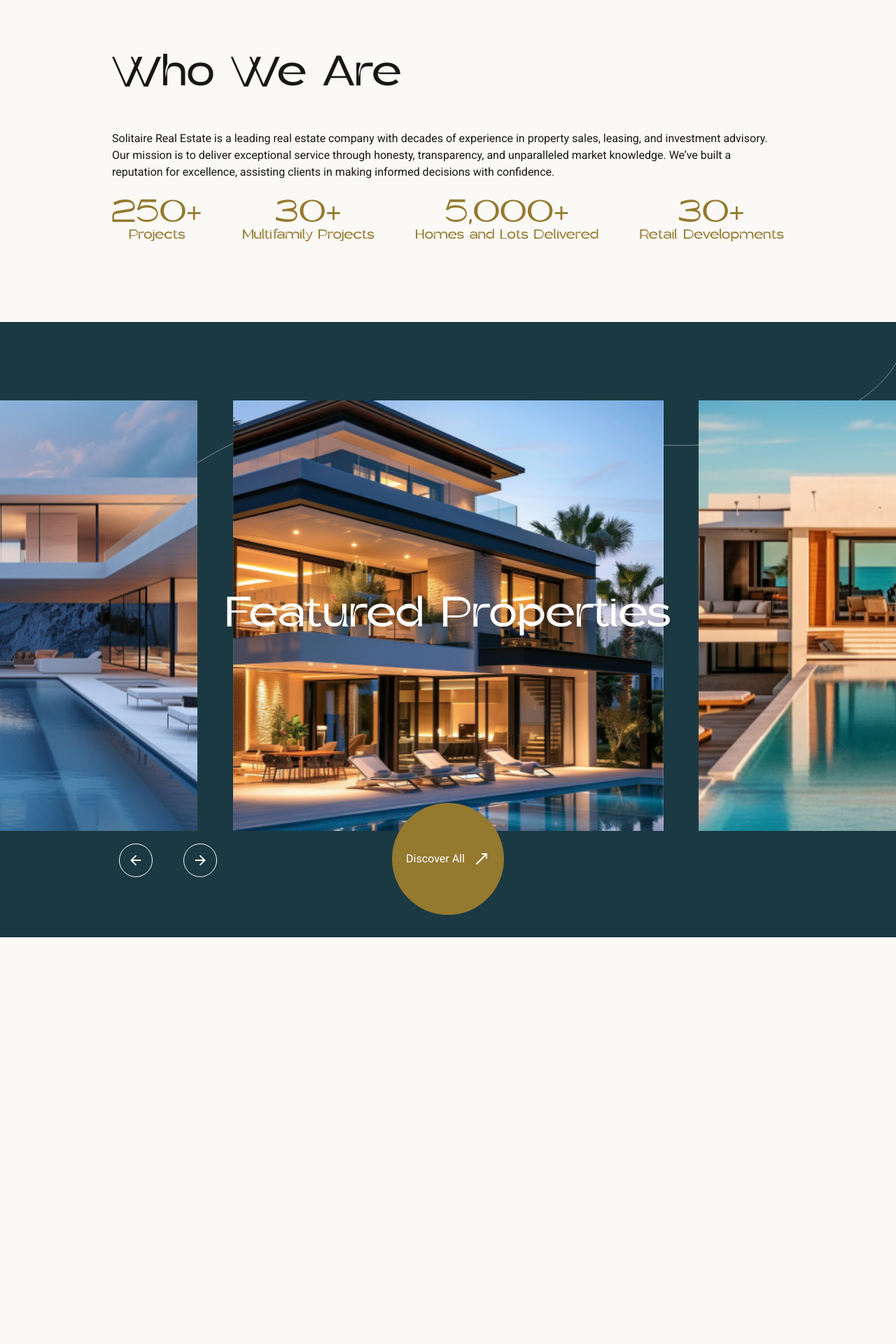
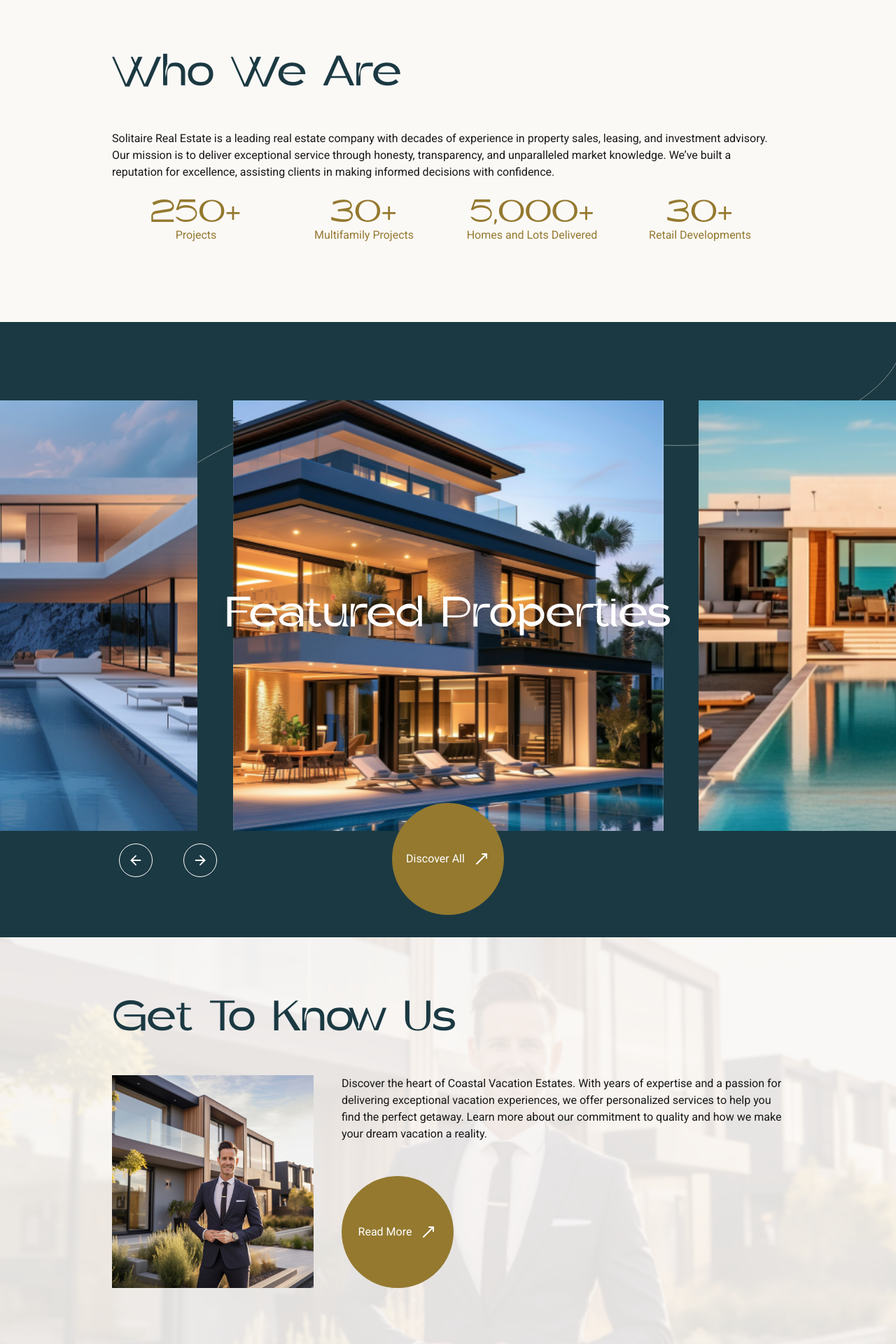
Before and after one commit to MBaroky/solitaire, a Next.js app: page / in a window 1280 px wide. Shown: the part 988-2908 px from the top of the page at 70% size. Before the commit the page ends 2327 px from the top, so only its background shows below. Built offline with nearby package versions, Linux system fonts and the light colour scheme.

Commit message:
get to know us done

```diff
--- a/app/api/properties/route.js
+++ b/app/api/properties/route.js
@@ -31,7 +31,7 @@ const endpoint = [
     address: "Dubsi, UAE",
     price: "400",
     offer: "",
-    title: "",
+    title: "Serenity Waters Luxury Villa",
     desc: "",
     featured: true,
     size: "villa",
--- a/app/page.js
+++ b/app/page.js
@@ -6,6 +6,7 @@ import localFont from "next/font/local";
 import Hero from "./sections/Hero";
 import Who from "./sections/Who";
 import Featured from "./sections/Featured";
+import Know from "./sections/Know";
 const gerbil = localFont({
   src: "./assets/fonts/gerbil.otf",
   variable: "--font-gerbil",
@@ -21,6 +22,7 @@ export default function Home() {
       <Hero />
       <Who />
       <Featured />
+      <Know />
       <footer className=''></footer>
     </div>
   );
--- a/app/sections/Featured.jsx
+++ b/app/sections/Featured.jsx
@@ -53,7 +53,7 @@ function Featured() {
                   <img
                     className='aspect-square object-cover w-full'
                     src={`/images/properties/${prop.image}`}
-                    alt=''
+                    alt={prop.title}
                   />
                 </SwiperSlide>
               ))}
--- /dev/null
+++ b/app/sections/Know.jsx
@@ -0,0 +1,38 @@
+import React from "react";
+import Agent from "@/assets/images/agent.jpg";
+import CustomButton from "@/components/CustomButton";
+
+function Know() {
+  return (
+    <div className='w-full py-20 bg-background relative' id='know'>
+      {/* background */}
+      <div
+        className='absolute bg-center bg-cover opacity-10 w-full h-full left-0 top-0 z-0'
+        style={{
+          backgroundImage: `url(${Agent.src})`,
+        }}></div>
+      <div className='max-w-container mx-auto relative z-1'>
+        <h2 className='text-heading-1 text-dark font-gerbil mb-10'>
+          Get To Know Us
+        </h2>
+        <div className='flex max-md:flex-col flex-row gap-10'>
+          <img src={Agent.src} alt='agent' className='max-w-72' />
+          <div className='grow'>
+            <p className='mb-12'>
+              Discover the heart of Coastal Vacation Estates. With
+              years of expertise and a passion for delivering
+              exceptional vacation experiences, we offer personalized
+              services to help you find the perfect getaway. Learn
+              more about our commitment to quality and how we make
+              your dream vacation a reality.
+            </p>
+
+            <CustomButton url={"/"} />
+          </div>
+        </div>
+      </div>
+    </div>
+  );
+}
+
+export default Know;
--- a/app/sections/Who.jsx
+++ b/app/sections/Who.jsx
@@ -17,7 +17,7 @@ function Who() {
   return (
     <div className='w-full py-20' id='who'>
       <div className='max-w-container mx-auto'>
-        <h2 className='text-heading-1 font-gerbil mb-10'>
+        <h2 className='text-heading-1 text-dark font-gerbil mb-10'>
           Who We Are
         </h2>
         <p>
@@ -32,15 +32,13 @@ function Who() {
       </div>
       <div
         ref={counterRef}
-        className='max-w-container mx-auto flex flex-col md:flex-row items-center md:justify-between gap-3 my-8'>
+        className='max-w-container mx-auto grid grid-cols-1 md:grid-cols-4 my-8'>
         {counters
           ? counters.map((counter, i) => (
-              <div
-                key={i}
-                className='font-gerbil text-gold text-center'>
+              <div key={i} className=' text-gold text-center'>
                 {counterIsVisible && (
                   <CountUp
-                    className='md:text-heading-2 text-2xl mb-3'
+                    className='font-gerbil md:text-heading-2 text-2xl mb-3'
                     end={parseInt(counter.number)}
                     suffix={counter.number.replace(
                       parseInt(counter.number),
```
Also changed, not shown: app/assets/images/agent.jpg (added).
